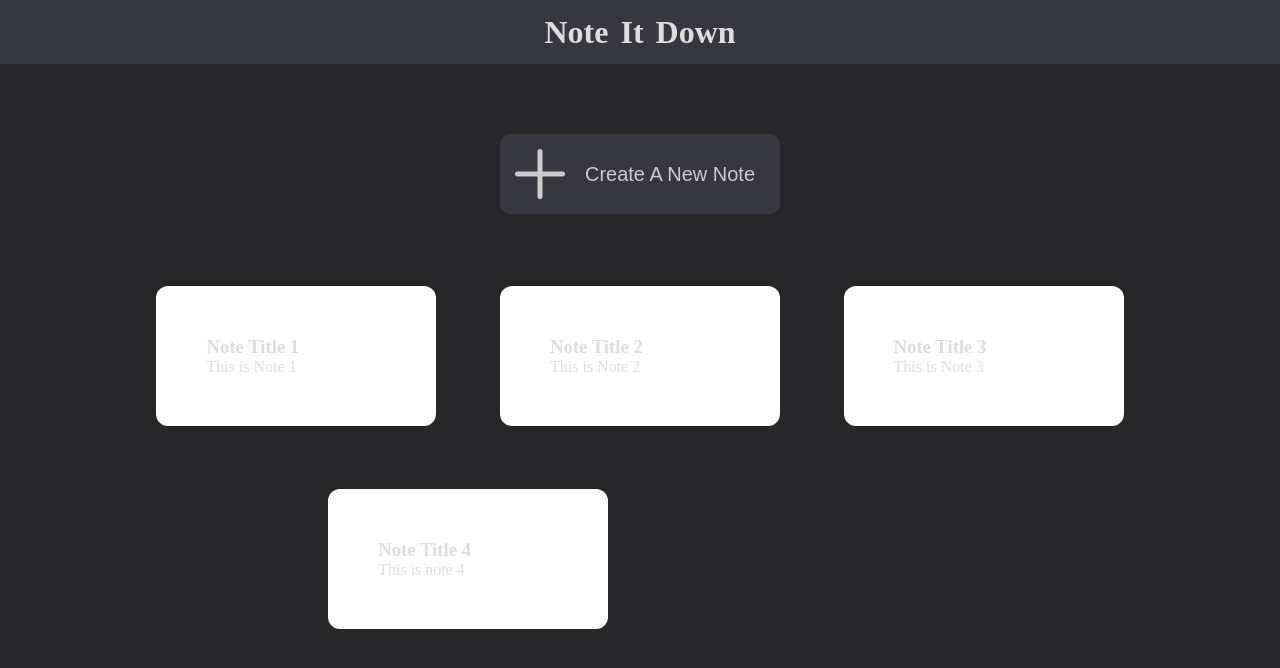
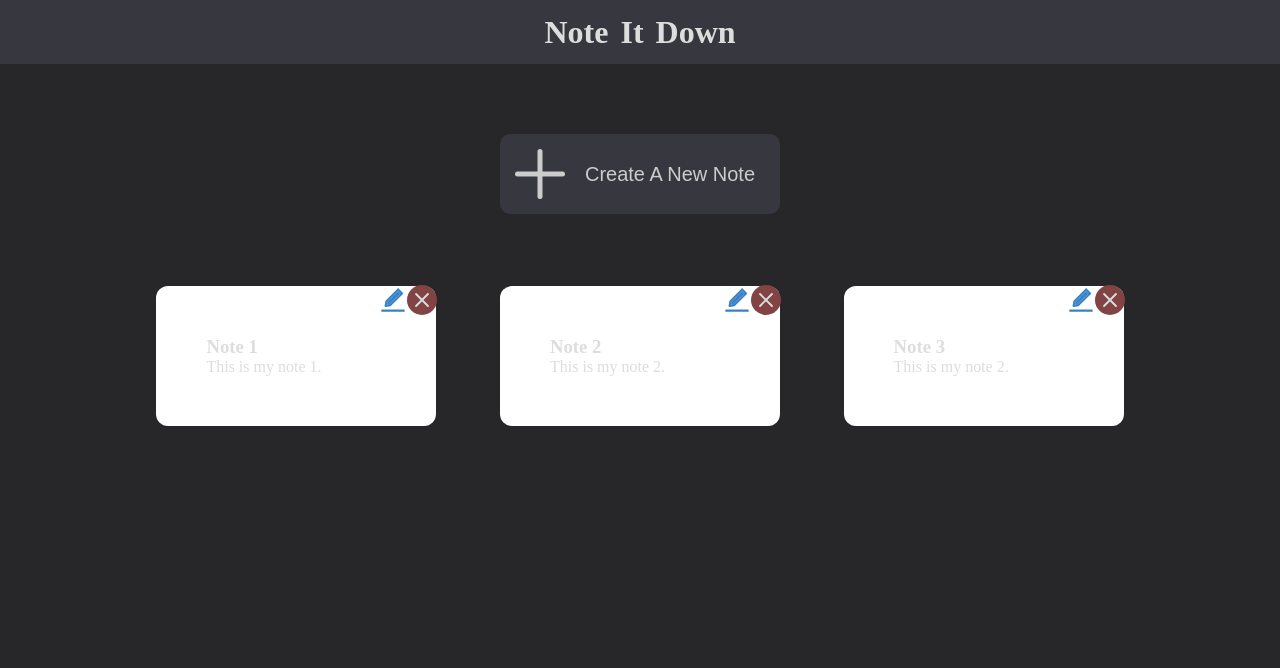
Before and after one commit to argunidem/note-it-down, a React (Create React App) app: page / in a window 1280 px wide. Shown: the top 668 px of the page. Built offline with nearby package versions, Linux system fonts and the light colour scheme; data requests are answered from the project's data file.

Commit message:
delete note

```diff
--- a/db.json
+++ b/db.json
@@ -1,24 +1,19 @@
 {
   "notes": [
     {
-      "id": 0,
-      "title": "Note Title 1",
-      "message": "This is Note 1"
+      "id": 1,
+      "title": "Note 1",
+      "message": "This is my note 1."
     },
     {
-      "id": 1,
-      "title": "Note Title 2",
-      "message": "This is Note 2"
+      "title": "Note 2",
+      "message": "This is my note 2.",
+      "id": 2
     },
     {
-      "id": 2,
-      "title": "Note Title 3",
-      "message": "This is Note 3"
-    },
-    {
-      "id": 3,
-      "title": "Note Title 4",
-      "message": "This is note 4"
+      "title": "Note 3",
+      "message": "This is my note 2.",
+      "id": 3
     }
   ]
 }
--- a/package.json
+++ b/package.json
@@ -2,6 +2,7 @@
   "name": "note-app",
   "version": "0.1.0",
   "private": true,
+  "proxy": "http://localhost:3003",
   "dependencies": {
     "@testing-library/jest-dom": "^5.16.5",
     "@testing-library/react": "^13.4.0",
--- a/src/components/Note.jsx
+++ b/src/components/Note.jsx
@@ -1,8 +1,19 @@
-import React from 'react';
+import React, { useContext } from 'react';
+import NoteContext from '../context/NoteContext';
+import { IoAddOutline } from 'react-icons/io5';
+import { AiTwotoneEdit } from 'react-icons/ai';
 
 const Note = ({ note }) => {
+  const { deleteNote } = useContext(NoteContext);
+
   return (
     <article className='box'>
+      <AiTwotoneEdit className='edit-btn' size='30px' />
+      <IoAddOutline
+        onClick={() => deleteNote(note.id)}
+        size='30px'
+        className='close-btn'
+      />
       <h3>{note.title}</h3>
       <p>{note.message}</p>
     </article>
--- a/src/context/NoteContext.jsx
+++ b/src/context/NoteContext.jsx
@@ -18,13 +18,13 @@ export const NoteProvider = ({ children }) => {
   }, []);
 
   const getNotes = async () => {
-    const res = await fetch('http://localhost:3003/notes?_sort=id&_order=asc');
+    const res = await fetch('/notes?_sort=id&_order=asc');
     const data = await res.json();
     setNotes(data);
   };
 
   const addNote = async (newNote) => {
-    const res = await fetch('http://localhost:3003/notes', {
+    const res = await fetch('/notes', {
       method: 'POST',
       headers: {
         'Content-Type': 'application/json',
@@ -34,6 +34,14 @@ export const NoteProvider = ({ children }) => {
     const data = await res.json();
 
     setNotes([data, ...notes]);
+  };
+
+  const deleteNote = async (id) => {
+    await fetch(`/notes/${id}`, {
+      method: 'DELETE',
+    });
+
+    setNotes(notes.filter((item) => item.id !== id));
   };
 
   const changeHandler = (e) => {
@@ -57,7 +65,9 @@ export const NoteProvider = ({ children }) => {
   };
 
   return (
-    <NoteContext.Provider value={{ note, notes, changeHandler, submitHandler }}>
+    <NoteContext.Provider
+      value={{ note, notes, changeHandler, submitHandler, deleteNote }}
+    >
       {children}
     </NoteContext.Provider>
   );
--- a/src/index.css
+++ b/src/index.css
@@ -76,7 +76,7 @@ header {
   position: relative;
 }
 
-.create-note svg.close-btn {
+svg.close-btn {
   cursor: pointer;
   z-index: 2;
   position: absolute;
@@ -163,11 +163,36 @@ button.save-btn:hover {
 }
 
 .box {
+  position: relative;
   margin: 3%;
   padding: 50px;
   background-color: #fff;
   border-radius: 12px;
   width: 300px;
+}
+
+.box > svg.close-btn {
+  background-color: #814343;
+  top: -1px;
+  right: -1px;
+  height: 30px;
+}
+
+.box > .edit-btn {
+  cursor: pointer;
+  position: absolute;
+  color: #3a82c5;
+  top: -1px;
+  right: 28px;
+  height: 30px;
+}
+
+.box > .edit-btn:hover {
+  color: #5a9edd;
+}
+
+.box > svg.close-btn:hover {
+  background-color: #5f3737;
 }
 
 @media (min-width: 640px) {
```
